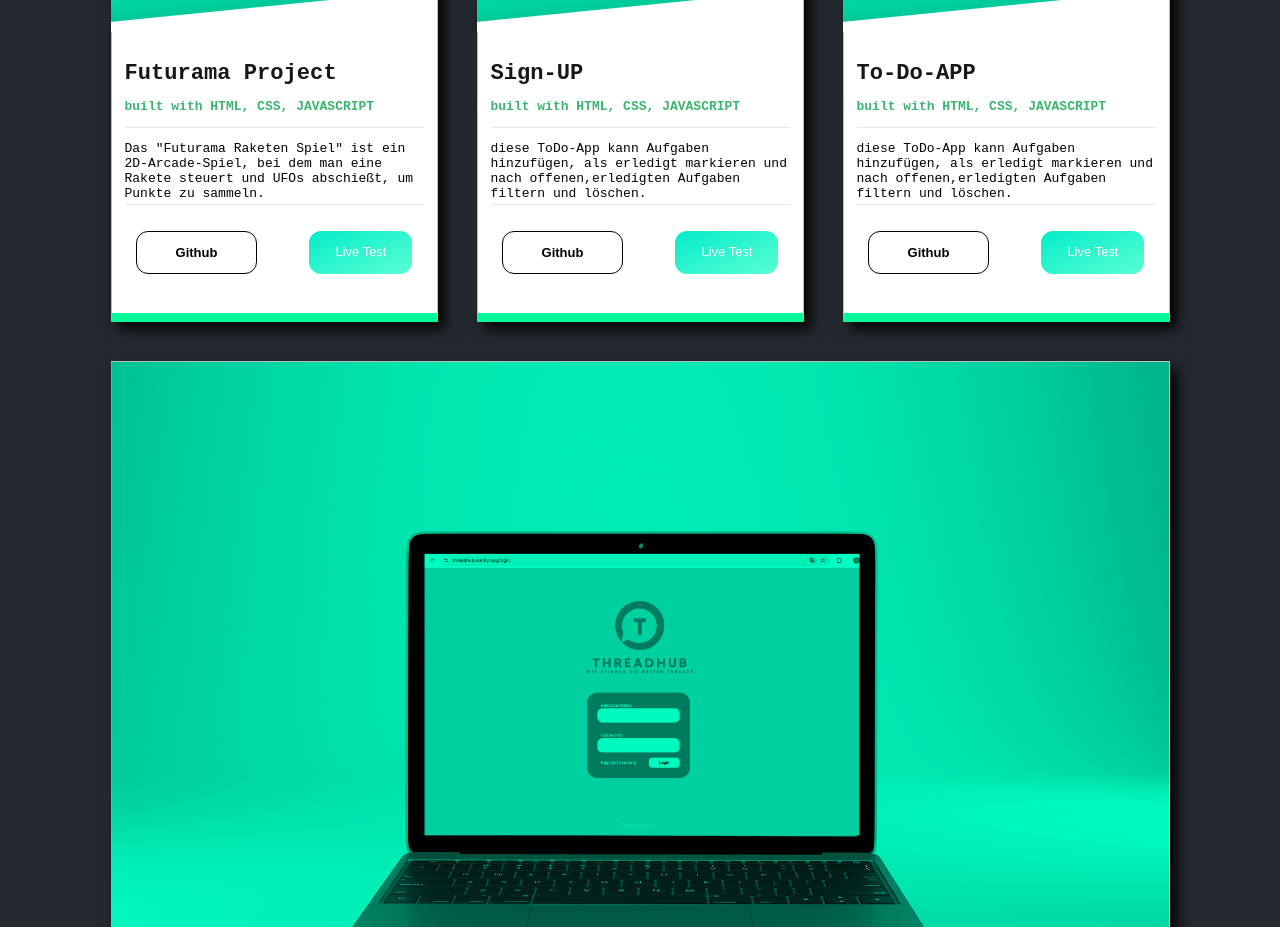
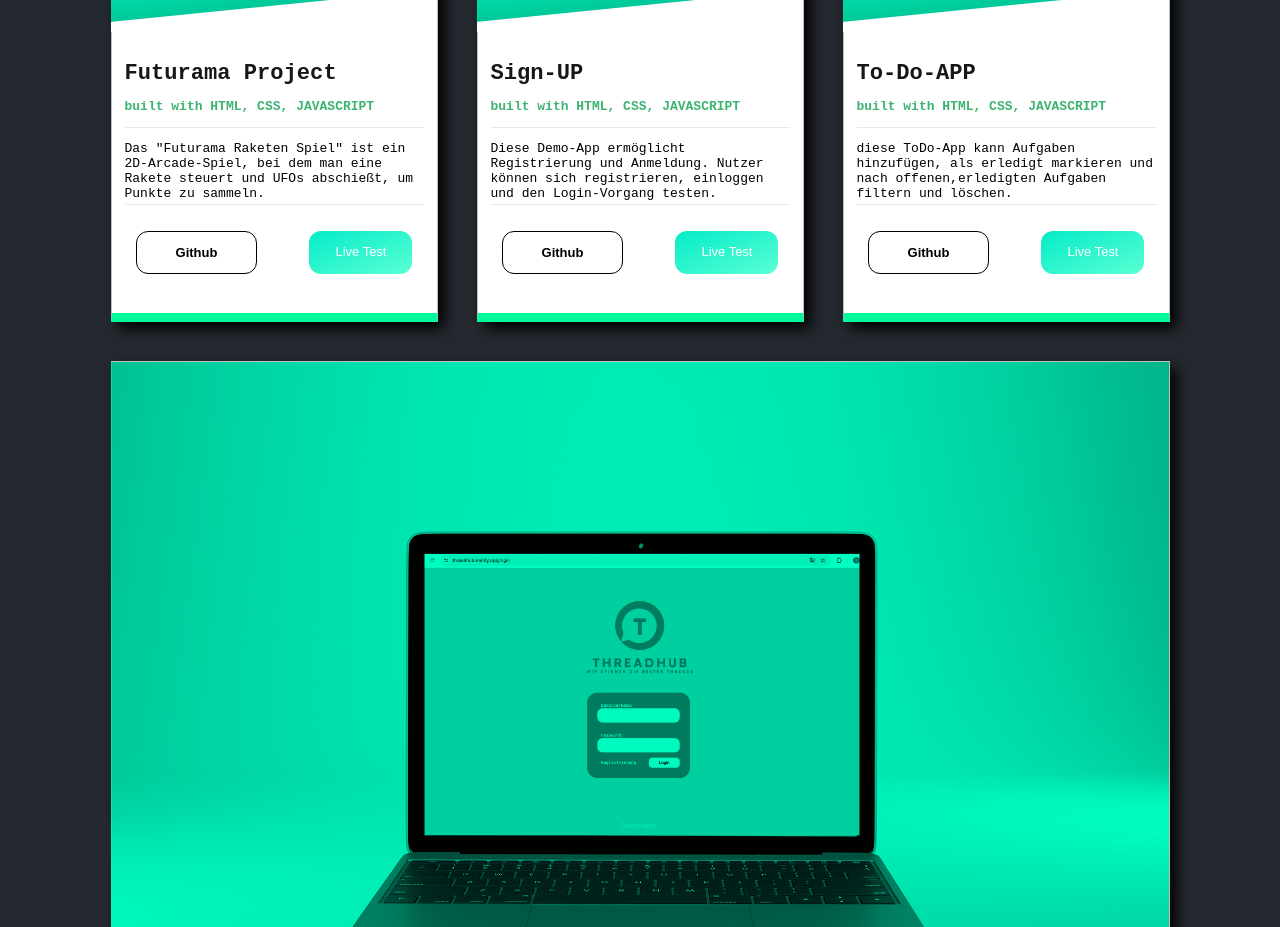
Before and after one commit to marioramirez90/portfolio, a Vue app: page / in a window 1280 px wide. Shown: the part 2880-3807 px from the top of the page. Built offline with nearby package versions, Linux system fonts and the light colour scheme.

Commit message:
add links and text

```diff
--- a/src/components/HomeViewProject.vue
+++ b/src/components/HomeViewProject.vue
@@ -39,16 +39,14 @@
             <h4 class="project-content-heading">Sign-UP</h4>
             <p class="project-text">built with HTML, CSS, JAVASCRIPT</p>
             <div class="project-info">
-              diese ToDo-App kann Aufgaben hinzufügen, als erledigt markieren und nach
-              offenen,erledigten Aufgaben filtern und löschen.
+              Diese Demo-App ermöglicht Registrierung und Anmeldung. Nutzer können sich
+              registrieren, einloggen und den Login-Vorgang testen.
             </div>
             <div class="projects-button">
-              <button @click="openInNewTab('https://github.com/marioramirez90/To-do-App')">
+              <button @click="openInNewTab('https://github.com/marioramirez90/log-in')">
                 Github
               </button>
-              <button @click="openInNewTab('https://marioramirez90.github.io/To-do-App/')">
-                Live Test
-              </button>
+              <button @click="openInNewTab('https://loginmr.netlify.app/')">Live Test</button>
             </div>
           </div>
         </div>
```
